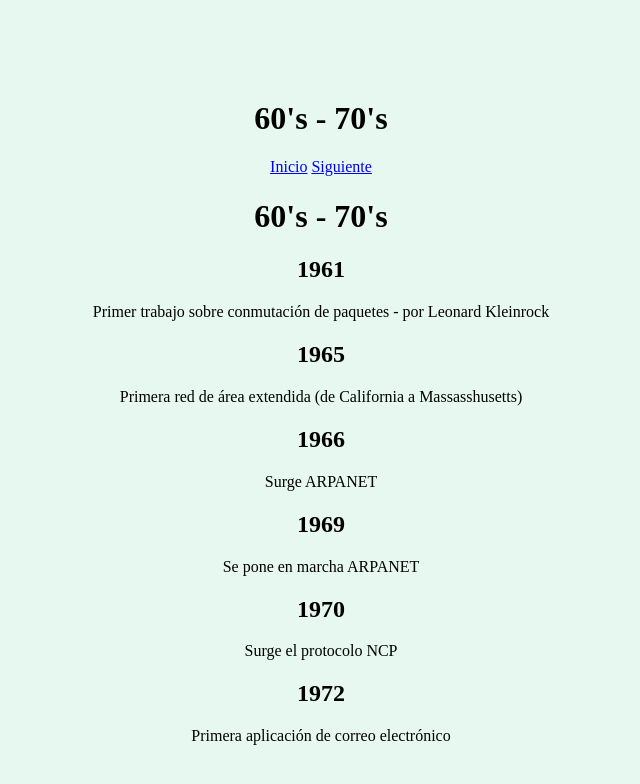
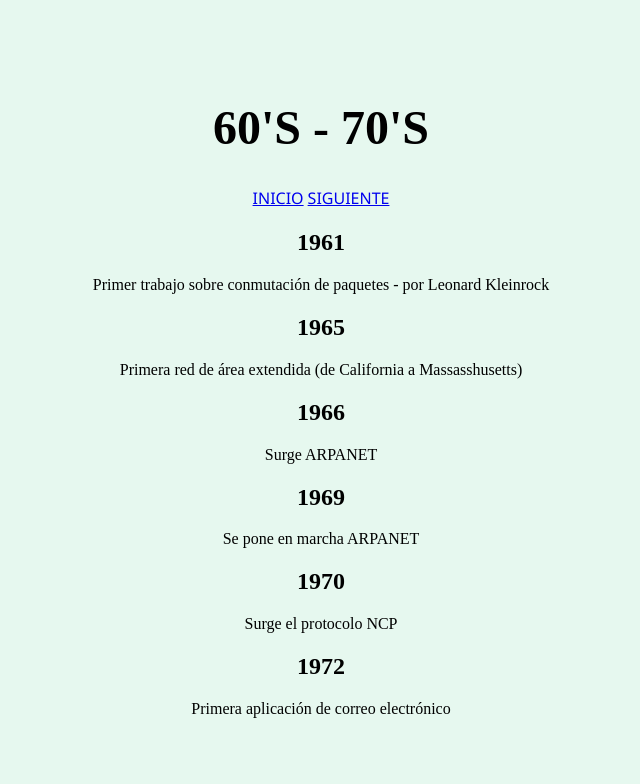
Before and after one commit to dianaps/EjerciciosPW, a plain HTML site: page decadas/sesentas.html in a window 1280 px wide. Shown: the whole page, without its empty margins (319-959 px from the left). Drawn offline with Linux system fonts and the light colour scheme.

Commit message:
Modificaciones css

```diff
--- a/decadas/sesentas.html
+++ b/decadas/sesentas.html
@@ -10,7 +10,6 @@
     <h1>60's - 70's</h1>
     <span><a href="../index.html">Inicio</a></span>
     <span><a href="ochentas.html">Siguiente</a></span>
-    <h1>60's - 70's</h1>
     <h2>1961</h2>
     Primer trabajo sobre conmutación de paquetes - por Leonard Kleinrock
     <h2>1965</h2>
--- a/style.css
+++ b/style.css
@@ -2,7 +2,19 @@ body{
     margin: 100px 50px;
     text-align: center;
     background-color: #dbf6e9af;
+    /*text-align: justify;*/
 }
+
+h1{
+    font-family: 'Bebas Neue';
+    font-size: 3rem;
+    text-transform: uppercase;
+}
+
+span{
+    font-family: 'Segoe UI', Tahoma, Geneva, Verdana, sans-serif;
+    font-size: 1rem;
+    text-transform: uppercase;}
 
 .decade{
     width: 100px;
@@ -21,3 +33,7 @@ body{
     color:black;
     text-decoration: none;
 }
+
+.d:hover{
+    color: gray;
+}
```
Also changed, not shown: index.html (+5 -2 lines).
